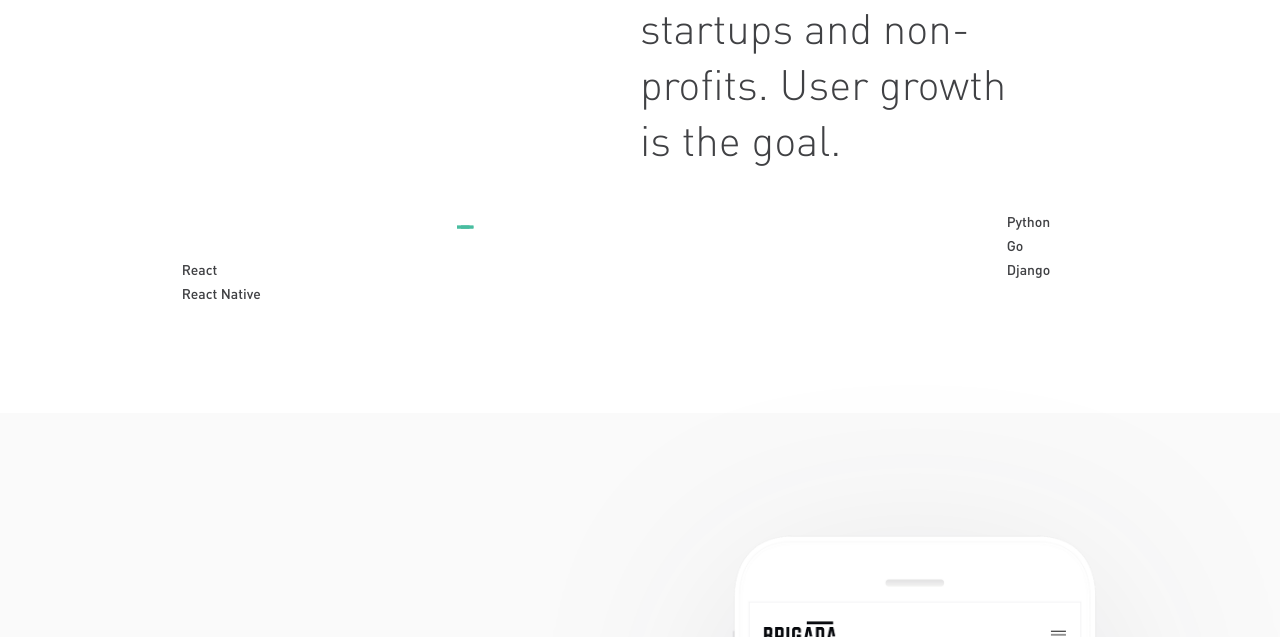
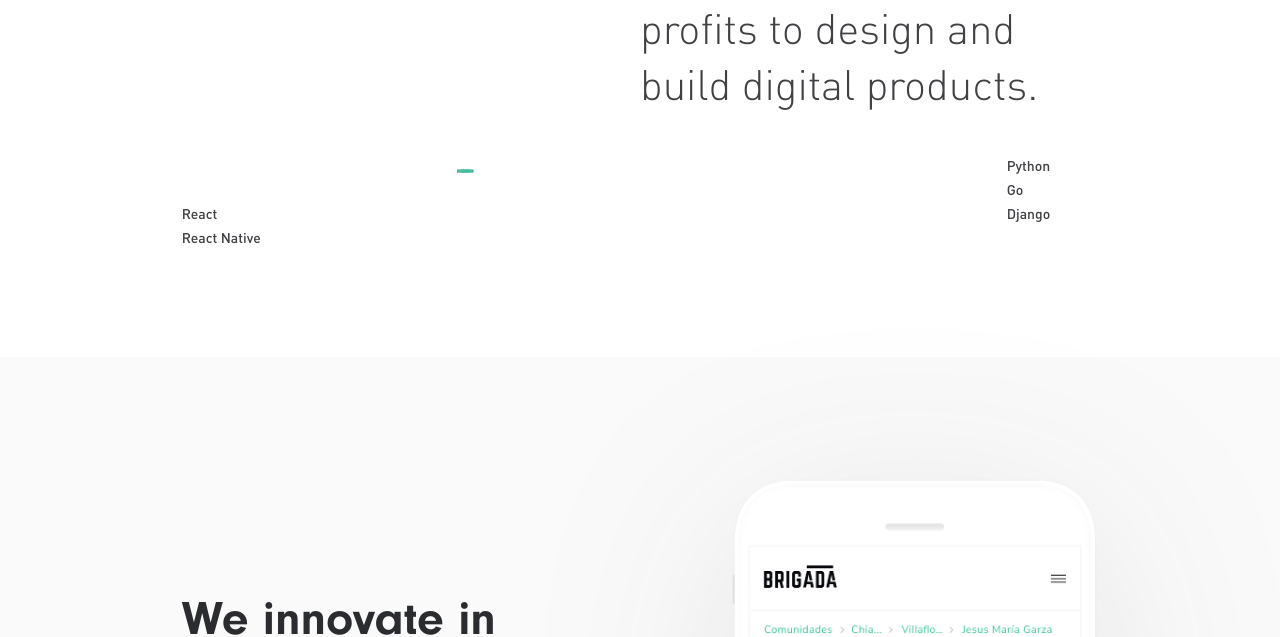
Before and after one commit to fortana-co/website, a website: page public/index.html in a window 1280 px wide. Shown: the part 463-1100 px from the top of the page. Drawn offline with nearby package versions, Linux system fonts and the light colour scheme; files that its build step writes are made by us from their sources; files whose address does not match are found by name.

Commit message:
Reverted mistaken copy

```diff
--- a/public/index.html
+++ b/public/index.html
@@ -5,7 +5,7 @@
     <meta name="viewport" content="width=device-width, initial-scale=1, shrink-to-fit=no">
 
     <title>Fortana</title>
-    <meta name="description" content="We design and develop software for startups and non-profits. User growth is the goal.">
+    <meta name="description" content="We team up with startups and non-profits to design and build digital products.">
 
     <link rel="stylesheet" type="text/css" href="styles/global.css">
     <link href="https://cdnjs.cloudflare.com/ajax/libs/aos/2.2.0/aos.css" rel="stylesheet">
@@ -54,7 +54,7 @@
     <div class="row wrapper">
 
       <div class="col-lg-5 col-lg-offset-6 col-md-6 col-md-offset-5 col-sm-9 col-sm-offset-1 col-xs-4">
-        <h2 data-aos="fade" data-aos-delay="1000">We design and develop software for startups and non-profits. User growth is the goal.</h2>
+        <h2 data-aos="fade" data-aos-delay="1000">We team up with startups and non-profits to design and build digital products.</h2>
       </div>
 
     </div>
```
